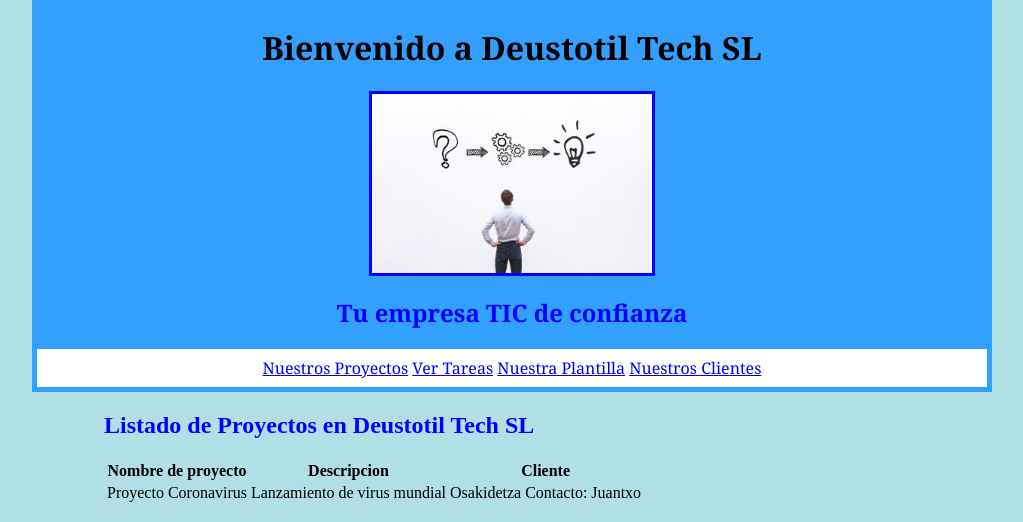
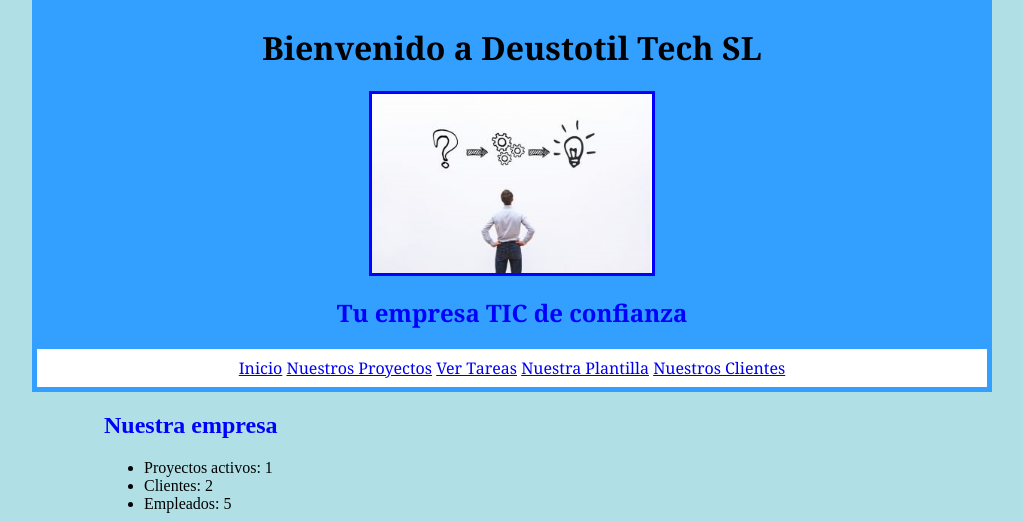
Before and after one commit to Unaigibe/IW-EQUIPO4-E2, a Django app: page /index/home/ in a window 1280 px wide. Shown: the top 522 px of the page, without its empty margins (128-1151 px from the left). Run offline with Django 3.2, Linux system fonts and the light colour scheme; data comes from the database, SQL or seed files in the repository.

Commit message:
Listar tareas, tarea detalle, nueva tarea, eliminar tarea, añadir nota, editar tarea OK Listar empleados, empleado detalle, nuevo empleado, eliminar empleado, modificar empleado OK Listar clientes, cliente detalle, eliminar cliente y nuevo cliente OK
Pagina HOME

Pruebas HTML + CSS

```diff
--- /dev/null
+++ b/deustotilTechSL/proyectoIW/appDeustotilTECHSL/templates/home.html
@@ -0,0 +1,14 @@
+{% extends "index.html" %}
+
+{% block contenido %}
+
+  <ul>
+    <li>Proyectos activos: {{ numProyectos }}</li>
+    <li>Clientes: {{ numClientes }}</li>
+    <li>Empleados: {{ numEmpleados }}</li>
+  </ul>
+
+<iframe width="740" height="580" src="https://www.youtube.com/embed/5GrlGZqaZ4I" frameborder="0" allow="accelerometer; autoplay; encrypted-media; gyroscope; picture-in-picture" allowfullscreen></iframe>
+
+
+{% endblock %}
--- a/deustotilTechSL/proyectoIW/appDeustotilTECHSL/templates/index.html
+++ b/deustotilTechSL/proyectoIW/appDeustotilTECHSL/templates/index.html
@@ -11,6 +11,7 @@
         <img id="iconoHeader" src="{% static 'img/headerIcon.jpg' %}">
         <h2>Tu empresa TIC de confianza</h2>
         <nav>
+        <a href="{% url 'home' %}">Inicio</a>
         <a href="{% url 'lista_proyectos' %}">Nuestros Proyectos</a>
         <a href="{% url 'lista_tareas' %}">Ver Tareas</a>
         <a href="{% url 'lista_empleados' %}">Nuestra Plantilla</a>
--- a/deustotilTechSL/proyectoIW/appDeustotilTECHSL/urls.py
+++ b/deustotilTechSL/proyectoIW/appDeustotilTECHSL/urls.py
@@ -2,7 +2,8 @@ from django.urls import path
 from . import views
 
 urlpatterns = [
-    path('home/', views.ProyectoListView.as_view(), name='home'),
+    path('home/', views.home, name='home'),
+
     path('lista_proyectos/', views.ProyectoListView.as_view(), name='lista_proyectos'),
     #path('lista_proyectos/<int:pk>/', views.ProyectoDetailView.as_view(), name='proyecto'),
     #path('lista_proyectos/crear/', views.ProyectoNewView.as_view(), name='nuevo_proyecto'),
--- a/deustotilTechSL/proyectoIW/appDeustotilTECHSL/views.py
+++ b/deustotilTechSL/proyectoIW/appDeustotilTECHSL/views.py
@@ -1,8 +1,19 @@
+from django.http import HttpResponse
 from django.shortcuts import render, redirect
 from django.views import View
 from django.views.generic import ListView, DetailView, UpdateView, DeleteView
+from requests import request
+
 from .models import Proyecto, Tarea, Empleado, Cliente
 from .forms import ProyectoForm, TareaForm, EmpleadoForm, ClienteForm, UpdateNotaTareaForm, ModificarTareaForm
+
+
+def home(request):
+    numProyectos = Proyecto.objects.all().count()
+    numClientes = Cliente.objects.all().count()
+    numEmpleados = Empleado.objects.all().count()
+    context = {'numProyectos' : numProyectos, 'numClientes': numClientes, 'numEmpleados': numEmpleados, 'titulo_pagina': 'Nuestra empresa'}
+    return render(request, 'home.html', context)
 
 
 class ProyectoListView(ListView):
@@ -20,6 +31,8 @@ class ProyectoListView(ListView):
 #
 #
 #
+
+
 
 class TareaListView(ListView):
     model = Tarea
```
Also changed, not shown: deustotilTechSL/proyectoIW/appDeustotilTECHSL/static/css/main.css (line endings or trailing spaces).
